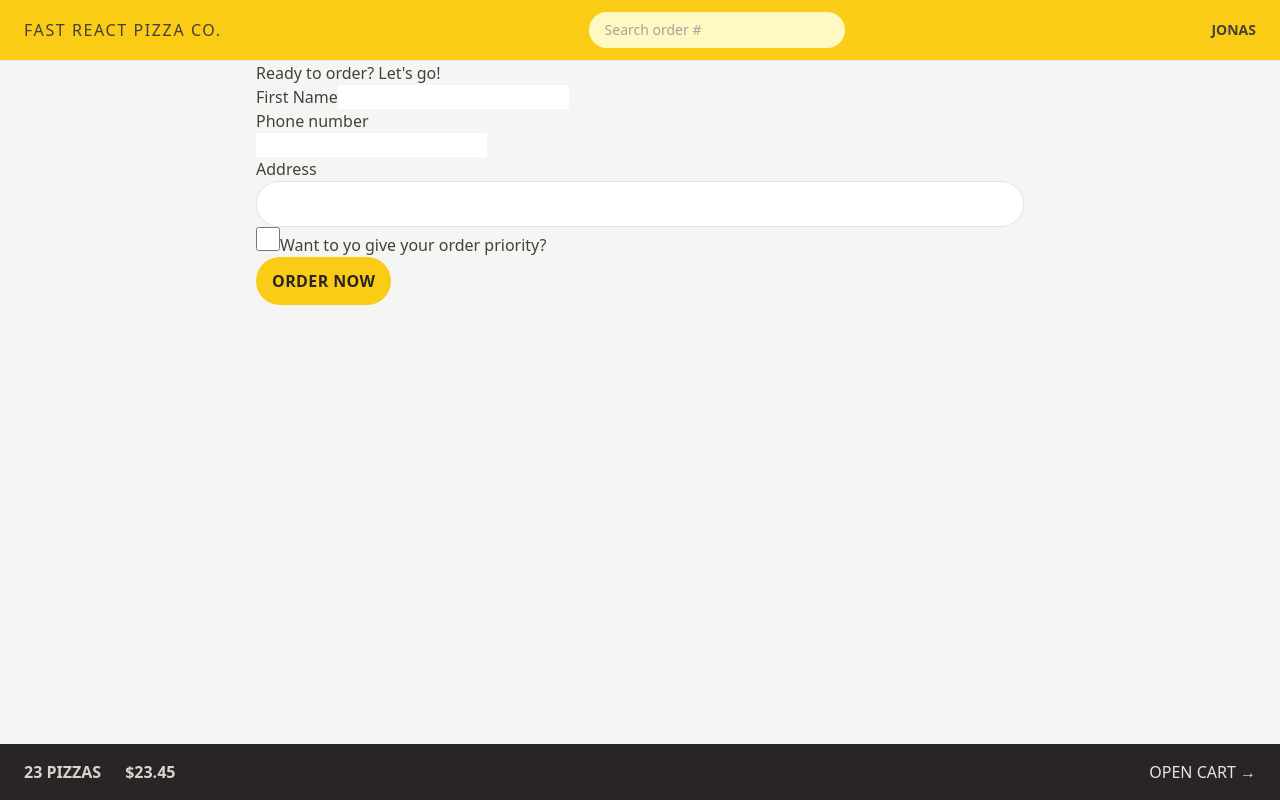
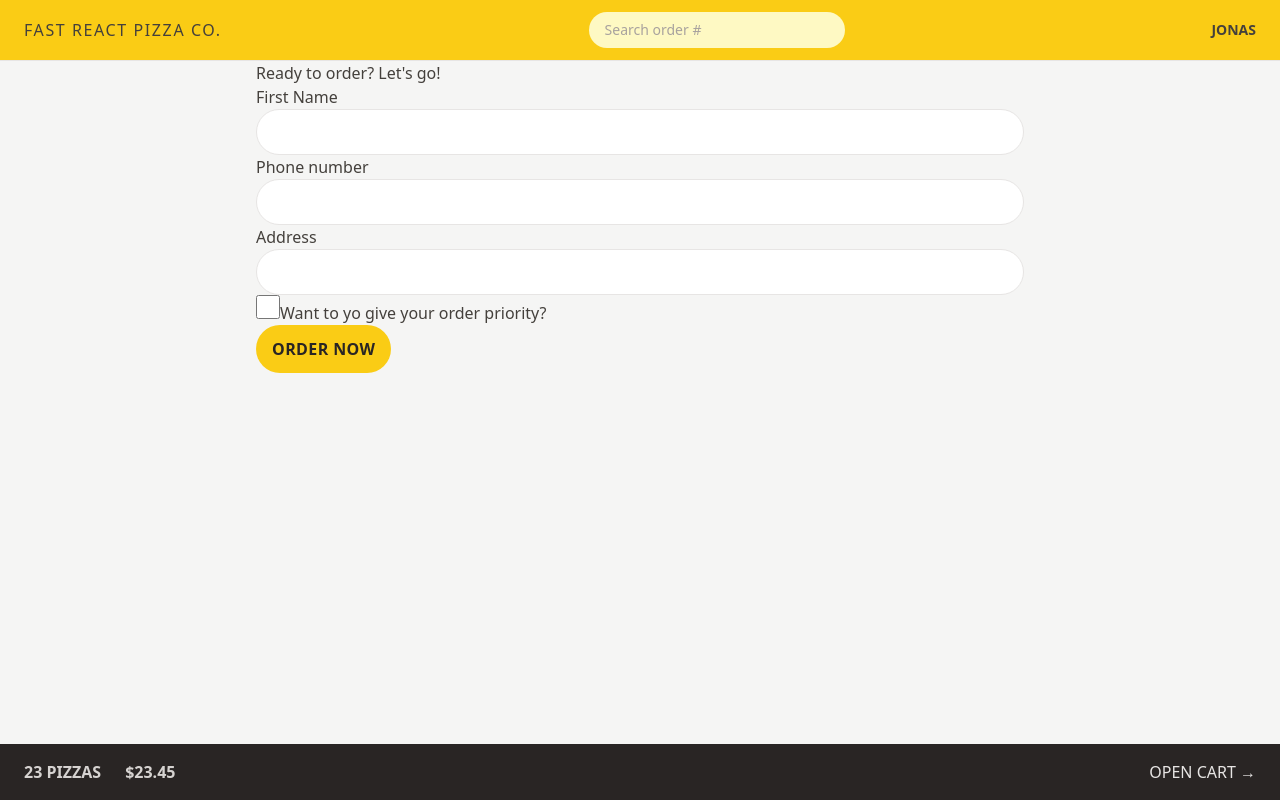
Before and after one commit to Coblexx/fast-react-pizza, a React (Vite) app: page /order/new in a window 1280 px wide. Built offline with nearby package versions, Linux system fonts and the light colour scheme.

Commit message:
chore: tailwind apply rule

```diff
--- a/src/features/Order/CreateOrder.jsx
+++ b/src/features/Order/CreateOrder.jsx
@@ -53,13 +53,13 @@
       <Form method="POST">
         <div>
           <label>First Name</label>
-          <input type="text" name="customer" required />
+          <input type="text" name="customer" required className="input" />
         </div>
 
         <div>
           <label>Phone number</label>
           <div>
-            <input type="tel" name="phone" required />
+            <input type="tel" name="phone" required className="input" />
           </div>
           {formErrors?.phone && <p>{formErrors.phone}</p>}
         </div>
@@ -67,12 +67,7 @@
         <div>
           <label>Address</label>
           <div>
-            <input
-              type="text"
-              name="address"
-              required
-              className="w-full rounded-full border border-stone-200 px-4 py-2 text-sm transition-all duration-300 placeholder:text-stone-400 focus:outline-none focus:ring focus:ring-yellow-400 md:px-6 md:py-3"
-            />
+            <input type="text" name="address" required className="input" />
           </div>
         </div>
 
--- a/src/index.css
+++ b/src/index.css
@@ -1,6 +1,12 @@
 @tailwind base;
 @tailwind components;
 @tailwind utilities;
+
+@layer components {
+  .input {
+    @apply w-full rounded-full border border-stone-200 px-4 py-2 text-sm transition-all duration-300 placeholder:text-stone-400 focus:outline-none focus:ring focus:ring-yellow-400 md:px-6 md:py-3;
+  }
+}
 
 /* body {
   font-family: system-ui, -apple-system, BlinkMacSystemFont, "Segoe UI", Roboto,
```
